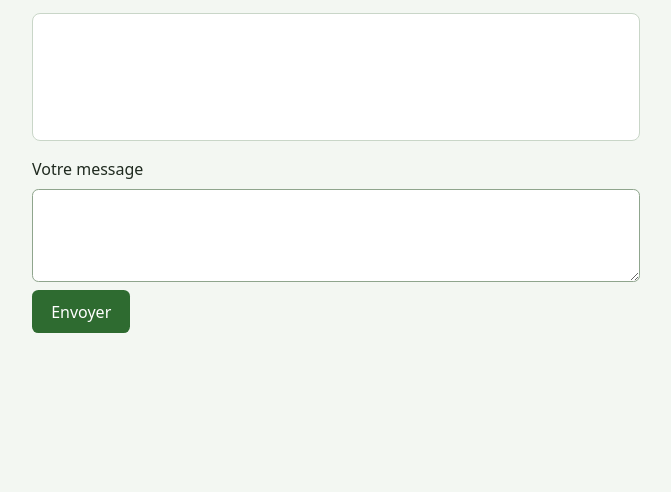
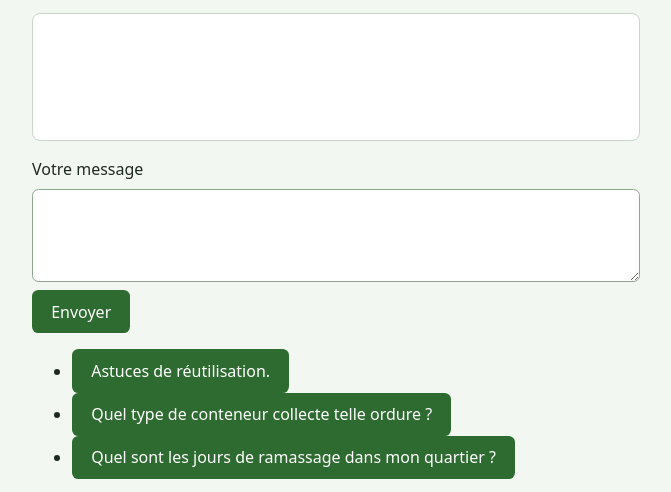
Before and after one commit to Lajous-Harold/b14-Tri-Des-Dechets, a website: page atelier/public/index.html in a window 1280 px wide. Shown: the part 107-599 px from the top of the page, without its empty margins (304-975 px from the left). Drawn offline with Linux system fonts and the light colour scheme.

Commit message:
J1 : étape 1, boutons de questions

```diff
--- a/atelier/public/index.html
+++ b/atelier/public/index.html
@@ -19,6 +19,12 @@
       <button type="submit">Envoyer</button>
     </form>
 
+    <ul id="suggestions">
+      <li><button type="button">Astuces de réutilisation.</button></li>
+      <li><button type="button">Quel type de conteneur collecte telle ordure ?</button></li>
+      <li><button type="button">Quel sont les jours de ramassage dans mon quartier ?</button></li>
+    </ul>
+
     <p id="status" role="status"></p>
   </main>
   <script type="module" src="./js/app.js"></script>
```
